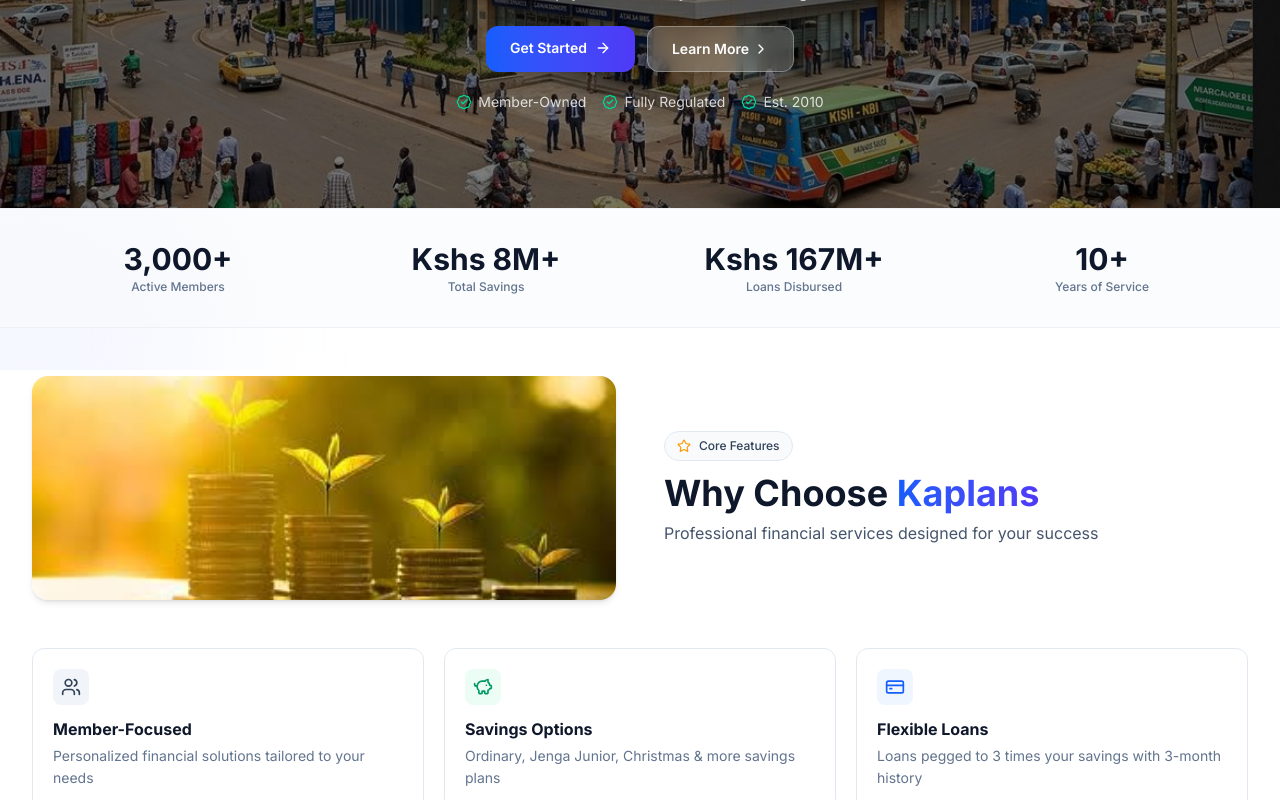
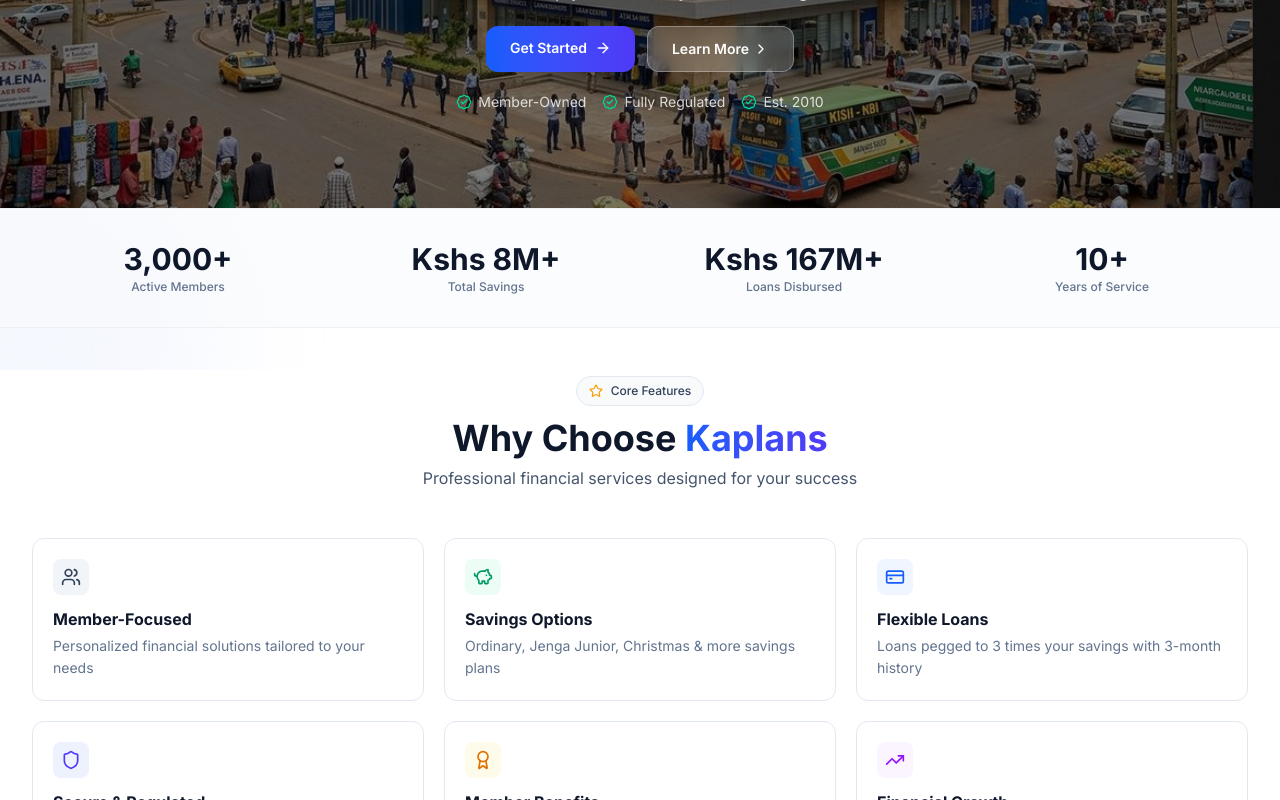
Before and after one commit to Motari2004/kaplansacco, a Next.js app: page / in a window 1280 px wide. Shown: the part 430-1230 px from the top of the page. Built offline with nearby package versions, Linux system fonts and the light colour scheme; no server answers.

Commit message:
Describe what you changed here

```diff
--- a/app/page.tsx
+++ b/app/page.tsx
@@ -453,18 +453,25 @@
         </div>
       </section>
 
-      {/* Features Section - Image on Left */}
+
+
+
+
+
+
+
+
+
+
+
+
+
+
+
+{/* Features Section - No Image */}
 <section id="features" className="relative py-12">
   <div className="max-w-7xl mx-auto px-4 sm:px-6 lg:px-8">
-          <div className="grid lg:grid-cols-2 gap-12 items-center mb-12">
-            <div className="relative order-1 lg:order-1">
-              <img
-                src="/images/sacco-features.jpg"
-                alt="Kaplans SACCO Features"
-                className="w-full h-56 object-cover rounded-2xl shadow-md"
-              />
-            </div>
-            <div className="order-2">
+    <div className="text-center max-w-3xl mx-auto mb-12">
       <div className="inline-flex items-center gap-2 bg-slate-50 px-3 py-1.5 rounded-full border border-slate-200 mb-3">
         <Star className="h-3.5 w-3.5 text-amber-500" />
         <span className="text-xs font-medium text-slate-700">Core Features</span>
@@ -476,7 +483,6 @@
       <p className="text-base text-slate-600 mt-2">
         Professional financial services designed for your success
       </p>
-            </div>
     </div>
 
     <div className="grid md:grid-cols-3 gap-5">
@@ -499,6 +505,21 @@
     </div>
   </div>
 </section>
+
+
+
+
+
+
+
+
+
+
+
+
+
+
+
 
       {/* Savings Section - Image on Right */}
       <section id="savings" className="relative py-12 bg-slate-50/50 border-y border-slate-200/50">
```
Lines whose indentation alone changed are shown as unchanged.
